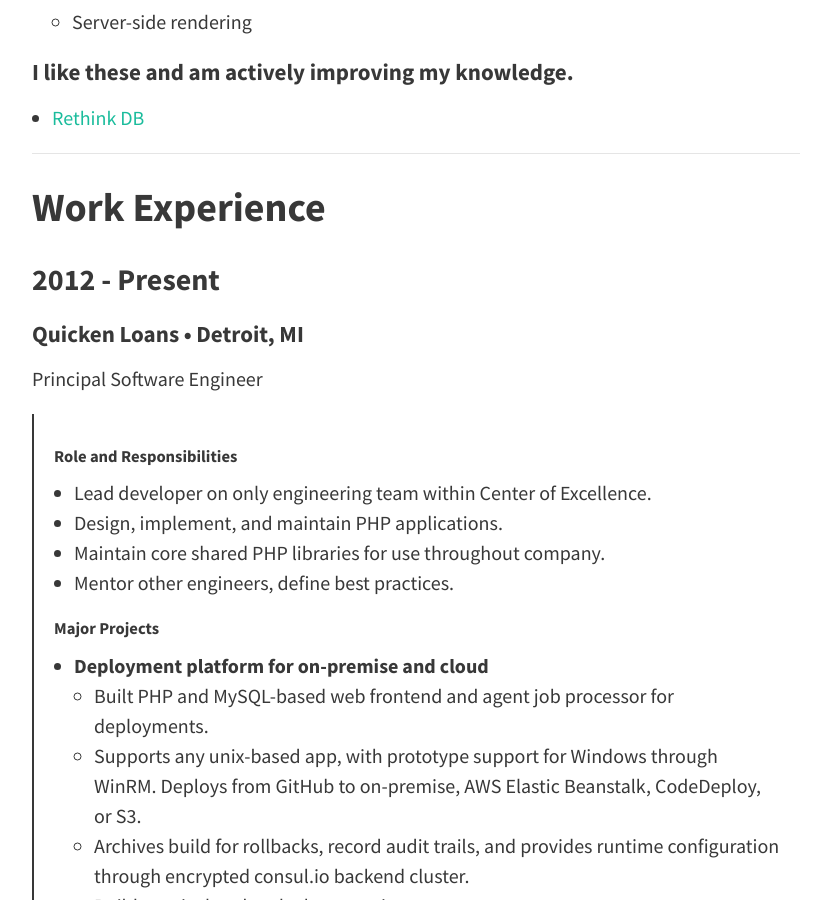
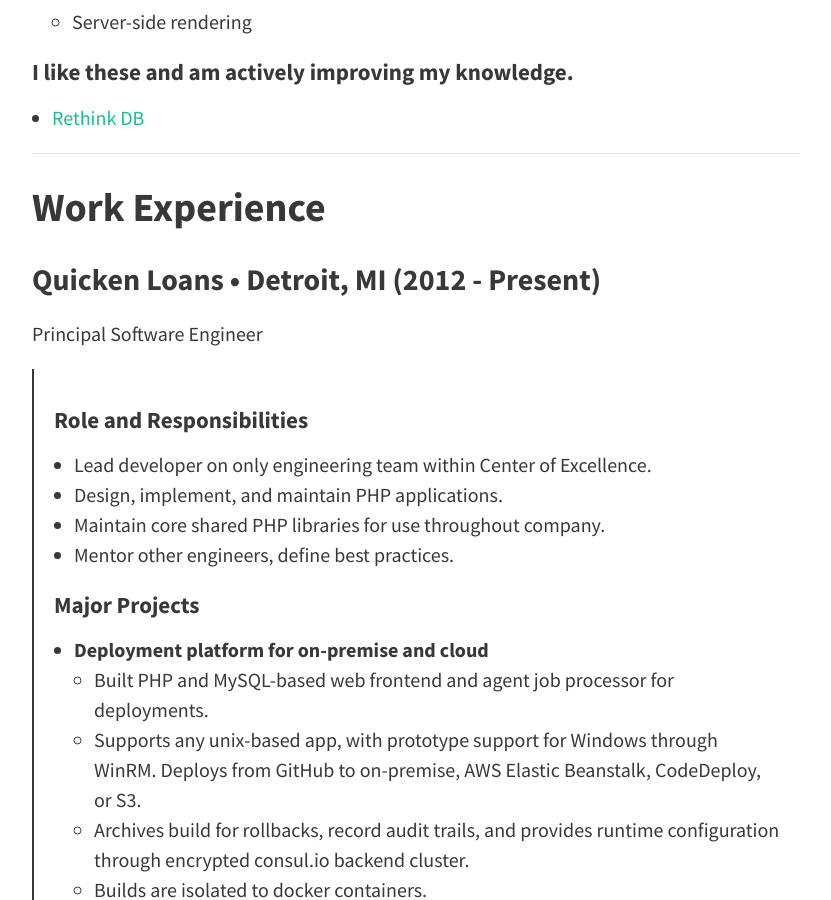
Before and after one commit to skluck/skluck.github.io, a Jekyll site: the page built from about.md, in a window 1280 px wide and 900 px high, scrolled down 2522 px. Shown: the whole window, without its empty margins (224-1055 px from the left). Built offline with Jekyll 4.4.1, drawn with Linux system fonts in a browser that asks for light colours; nearby versions of some CDN libraries; some of the changed text lies outside the part shown.

```diff
--- a/about.md
+++ b/about.md
@@ -86,20 +86,18 @@ Elixir is pretty cool, I've spent a lot of time exploring and learning about its
 
 ## Work Experience
 
-### 2012 - Present
-
-#### Quicken Loans • Detroit, MI
+### Quicken Loans • Detroit, MI (2012 - Present)
 
 Principal Software Engineer
 
-> ##### Role and Responsibilities
+> #### Role and Responsibilities
 >
 > - Lead developer on only engineering team within Center of Excellence.
 > - Design, implement, and maintain PHP applications.
 > - Maintain core shared PHP libraries for use throughout company.
 > - Mentor other engineers, define best practices.
 >
-> ##### Major Projects
+> #### Major Projects
 >
 > - **Deployment platform for on-premise and cloud**
 >   - Built PHP and MySQL-based web frontend and agent job processor for deployments.
@@ -121,13 +119,11 @@ Principal Software Engineer
 > - **Service Virtualization**
 >   - Building Elixir and RethinkDB based mock engine and proxy for service mocking to allow apps to virtualize vendor or internal http services during failure states, load testing, and more.
 
-### 2006 - 2012
-
-#### Henry Ford Health System • Detroit, MI
+### Henry Ford Health System • Detroit, MI (2006 - 2012)
 
 Programmer Analyst
 
-> ##### Role and Responsibilities
+> #### Role and Responsibilities
 >
 > - Built and maintained PHP/MySQL application for electronic medical records
 > - Program several public-facing recruiting surveys for research studies
```
